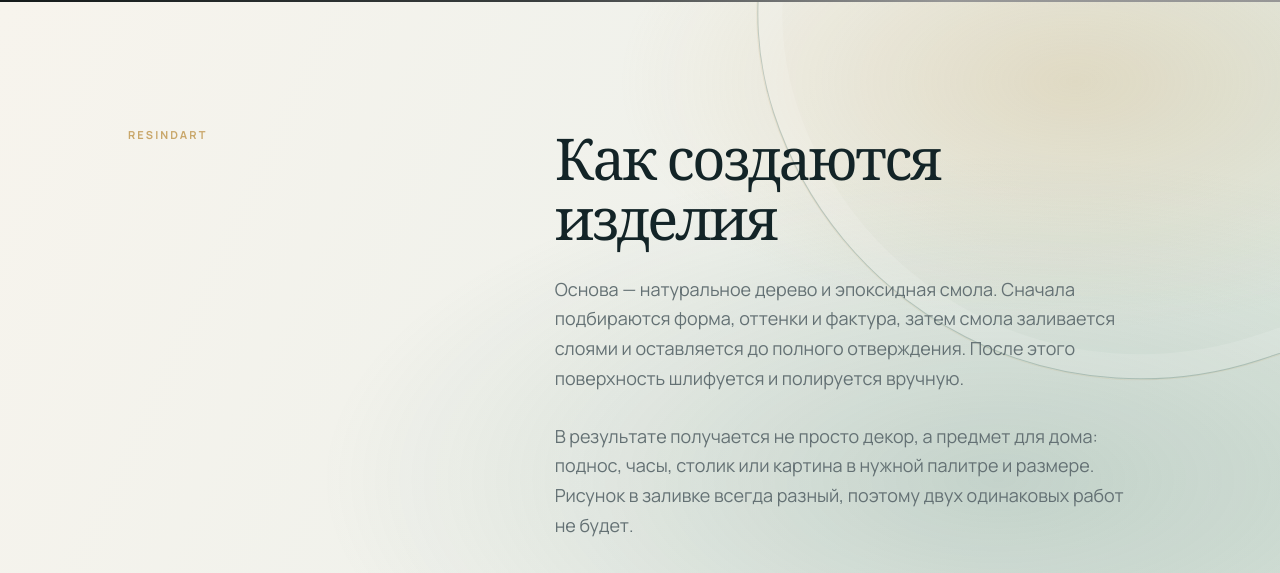
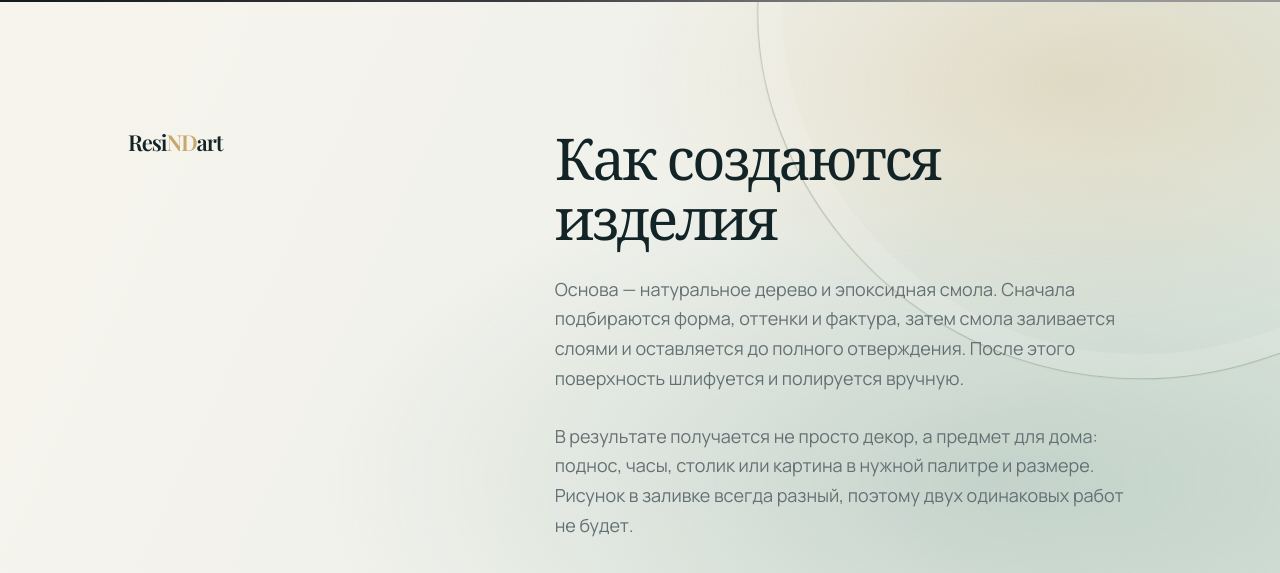
Before and after one commit to Jelydade/ResiNDart, a plain HTML site: page index.html in a window 1280 px wide. Shown: the part 730-1303 px from the top of the page. Drawn offline with nearby package versions, Linux system fonts and the light colour scheme; grey boxes are pictures that could not be loaded.

Commit message:
style: match about brand mark

```diff
--- a/index.html
+++ b/index.html
@@ -32,7 +32,7 @@
       </section>
 
       <section class="intro" id="about">
-        <p class="eyebrow">ResiNDart</p>
+        <p class="eyebrow intro-brand">Resi<span>ND</span>art</p>
         <div>
           <h2>Как создаются изделия</h2>
           <p>Основа — натуральное дерево и эпоксидная смола. Сначала подбираются форма, оттенки и фактура, затем смола заливается слоями и оставляется до полного отверждения. После этого поверхность шлифуется и полируется вручную.</p>
--- a/styles.css
+++ b/styles.css
@@ -26,6 +26,8 @@ h1 { font-size:clamp(45px,5.4vw,77px); letter-spacing:-.045em; line-height:1.01;
 .intro { position:relative; display:grid; grid-template-columns:1fr 2fr; gap:10vw; overflow:hidden; padding:125px clamp(24px,10vw,154px); background:radial-gradient(ellipse at 84% 12%,rgba(201,167,106,.28),transparent 30%),radial-gradient(ellipse at 78% 72%,rgba(75,122,111,.22),transparent 48%),linear-gradient(115deg,#f7f4ed 0%,#eff1eb 53%,#dce6dd 100%); }
 .intro::after { content:""; position:absolute; right:-15vw; top:-25vw; width:55vw; aspect-ratio:1; border:1px solid rgba(92,124,116,.32); border-radius:48% 52% 42% 58%; box-shadow:inset 0 0 0 24px rgba(255,255,255,.12),0 0 0 1px rgba(201,167,106,.15); transform:rotate(-18deg); }
 .intro > * { position:relative; z-index:1; }
+.intro-brand { color:var(--ink); font-family:"Playfair Display",Georgia,serif; font-size:22px; letter-spacing:-.05em; text-transform:none; }
+.intro-brand span { color:var(--gold); }
 .intro h2,.section-heading h2,.availability h2,.contact-preview h2 { font-size:clamp(35px,4.5vw,58px); letter-spacing:-.045em; line-height:1.04; }
 .intro div p { max-width:580px; margin:28px 0 0; color:var(--muted); font-size:18px; line-height:1.65; }
 .catalog { padding:86px clamp(24px,5vw,76px) 110px; background:var(--deep); color:#f7f4ed; }
```
